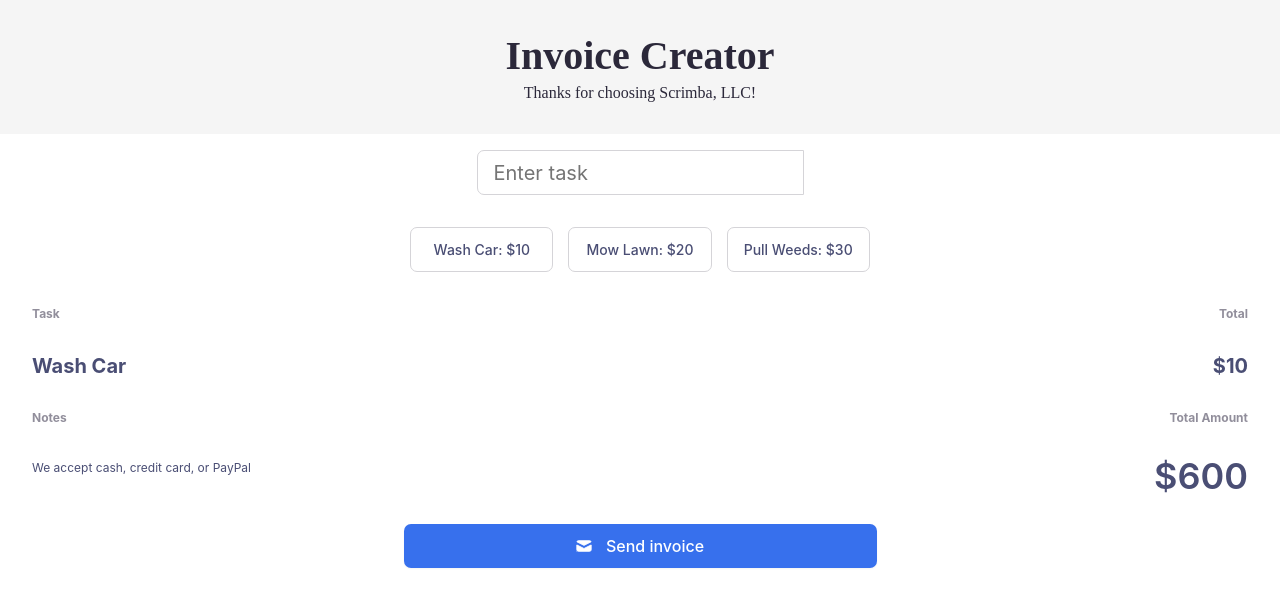
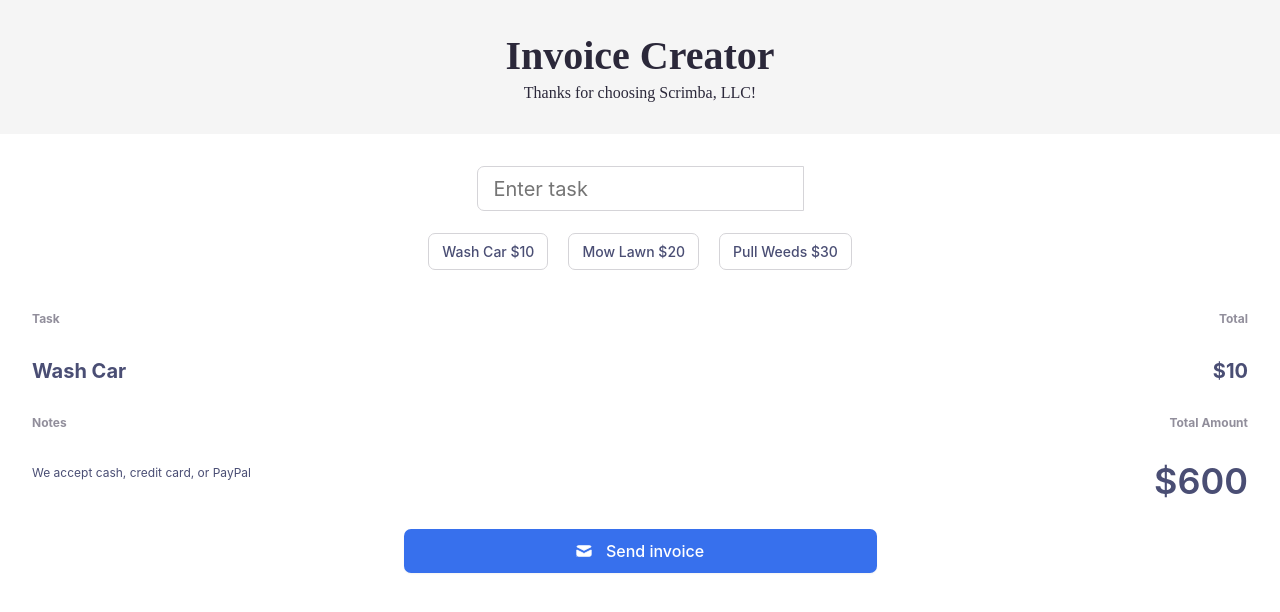
Before and after one commit to bowen-anth/invoice_creator, a React (Vite) app: page / in a window 1280 px wide. Shown: the top 612 px of the page. Built offline with nearby package versions, Linux system fonts and the light colour scheme.

Commit message:
changed buttons to radio buttons

```diff
--- a/src/App.css
+++ b/src/App.css
@@ -22,17 +22,51 @@ body {
 }
 
 .main-button-container {
-  display: flex;
   gap: 15px;
   justify-content: center;
   text-align: center;
-  margin: 2rem;
+}
+
+.main-button-container label {
+  color: #4A4E74;
+  /* text-sm/leading-4/font-medium */
+  font-family: Inter;
+  font-size: 0.875rem;
+  font-style: normal;
+  font-weight: 500;
+  line-height: 1rem; /* 114.286% */
+  padding: 10px 20px;
+  border-radius: 0.4375rem;
+  border: 1px solid #D5D4D8;
+  background: #FFF;
+  margin: 5px 10px;
+  cursor: pointer;
+  width: 8.94831rem;
+  height: 2.8125rem;
+  padding: 0.5625rem 0.8125rem;
+  justify-content: center;
+  align-items: center;
+  flex-shrink: 0;
+}
+
+input[type="radio"] {
+  display: none;
+  position: absolute;
+  width: 100%;
+  appearance: none;
+}
+
+input[type="radio"]:checked + label {
+  border-radius: 0.4375rem;
+  border: 2px solid #4A4E74;
+  background: #FFF;
 }
 
 .main-task-total-label-container {
   display: flex;
   justify-content: space-between;
   margin: 2rem;
+  margin-top: 3rem;
   color: #918E9B;
   font-family: Inter;
   font-size: 0.75rem;
@@ -74,6 +108,7 @@ body {
   font-style: normal;
   font-weight: 500;
   line-height: 1rem; /* 114.286% */
+  cursor: pointer;
 }
 
 .main-task-input {
@@ -89,7 +124,7 @@ body {
   font-style: normal;
   font-weight: 400;
   line-height: 2.5rem; /* 200% */
-  margin: 1rem auto;
+  margin: 2rem auto;
   display: block;
   padding: 1rem;
 }
--- a/src/components/Main.jsx
+++ b/src/components/Main.jsx
@@ -1,18 +1,65 @@
+import React from "react"
 import { useState } from 'react'
 
 function Main() {
 
+    const [formData, setFormData] = useState({
+        formData: "",
+        washCar: "",
+        mowLawn: "",
+        pullWeeds: ""
+    })
+
+    function handleChange(event) {
+        const {name, value, type, checked} = event.target
+        setFormData(prevFormData => ({
+            ...prevFormData,
+            [name]: type === "checkbox" ? checked : value
+        }))
+    }
+
+    function handleSubmit(event) {
+        console.log(event)
+    }
+
   return (
     <>
         <main className="main-container">
-            <input className="main-task-input" type="text" placeholder="Enter task" />
-            {/* Main Button Container: Start */}
-            <div className="main-button-container">
-                <button className="main-task-button">Wash Car: $10</button>
-                <button className="main-task-button">Mow Lawn: $20</button>
-                <button className="main-task-button">Pull Weeds: $30</button>
-            </div>
-            {/* Main Button Container: End */}
+                <form id="invoice-form" onSubmit={handleSubmit}>
+                    {/* Main Button Container: Start */}
+                    <div className="main-button-container">
+                        <input type="text"
+                        placeholder="Enter task"
+                        className="main-task-input"
+                        value={formData.customTask}
+                        />
+                        <input
+                            type="radio"
+                            id="washCar"
+                            name="task"
+                            onChange={handleChange}
+                            value={formData.washCar}
+                        />
+                        <label for="washCar">Wash Car $10</label>
+                        <input
+                            type="radio"
+                            id="mowLawn"
+                            name="task"
+                            onChange={handleChange}
+                            value={formData.mowLawn}
+                        />
+                        <label for="mowLawn">Mow Lawn $20</label>
+                        <input
+                            type="radio"
+                            id="pullWeeds"
+                            name="task"
+                            onChange={handleChange}
+                            value={formData.pullWeeds}
+                        />
+                        <label for="pullWeeds">Pull Weeds $30</label>
+                    </div>
+                    {/* Main Button Container: End */}
+                </form>
 
             {/* Task / Total Label Container: Start */}
             <div className="main-task-total-label-container">
@@ -40,7 +87,7 @@ function Main() {
         </main>
         {/* Main Container: End */}
         {/* Submit Button */}
-        <button className="main-send-button"><img src="./src/assets/mail.svg" alt="mail icon" width="10px" /> Send invoice</button>
+        <button className="main-send-button" type="submit" form="invoice-form"><img src="./src/assets/mail.svg" alt="mail icon" width="10px" />Send invoice</button>
         {/* Submit Button */}
     </>
   )
```
